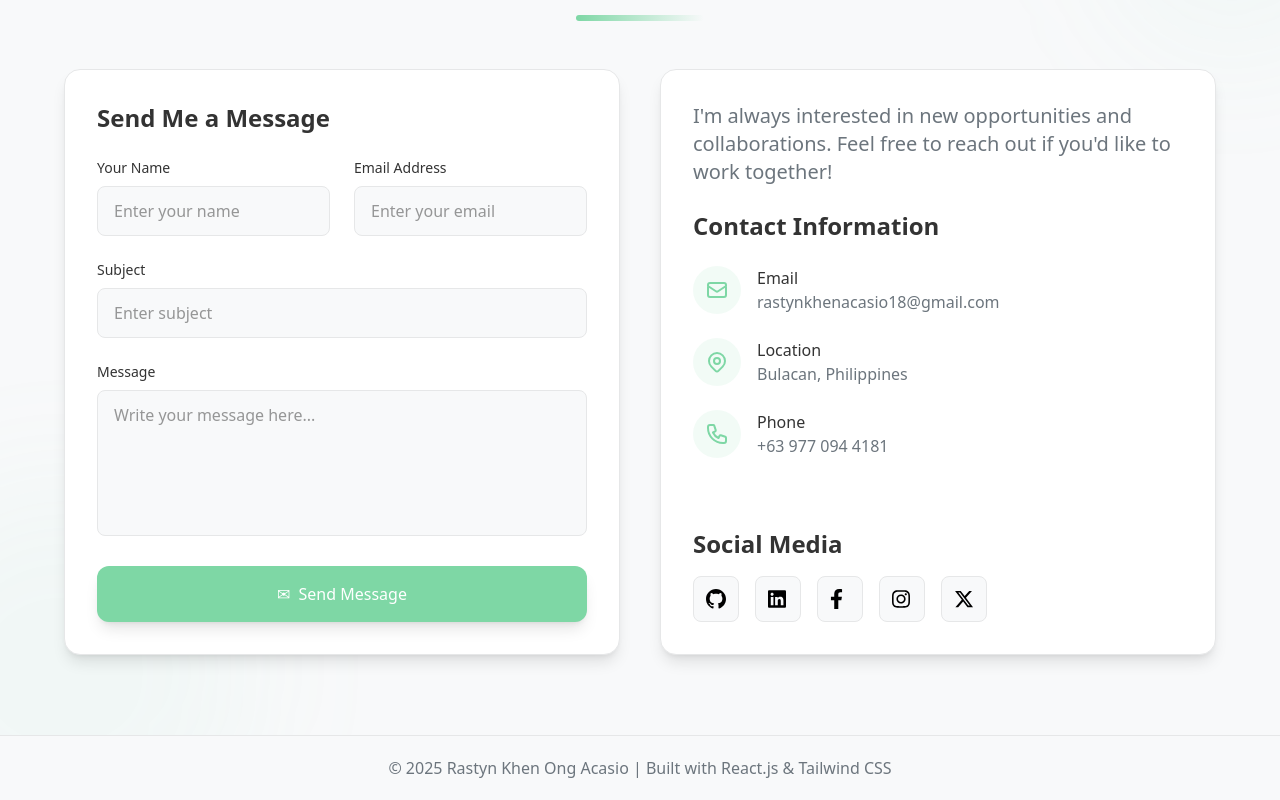
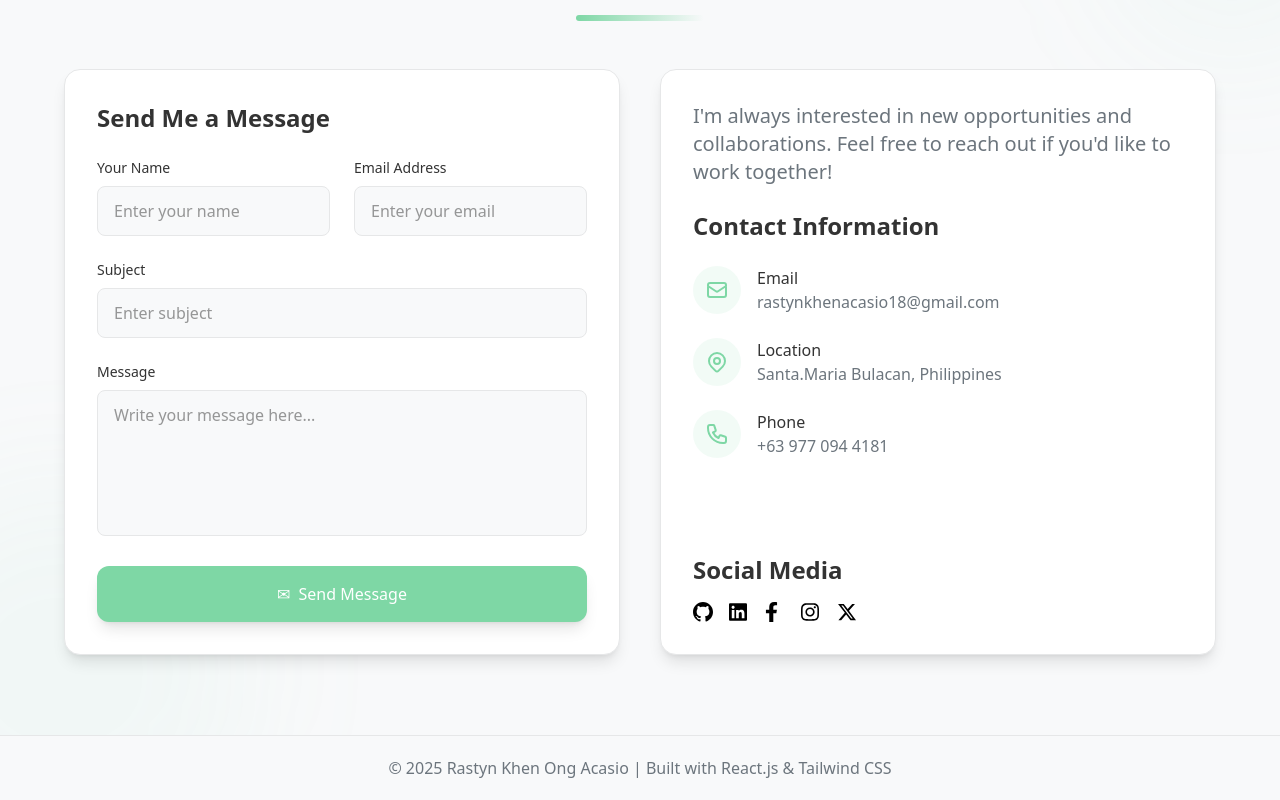
Before and after one commit to rastynkhen18/rastynkhen-portfolio, a React (Vite) app: page /contact in a window 1280 px wide. Shown: the part 4105-4905 px from the top of the page. Built offline with nearby package versions, Linux system fonts and the light colour scheme.

Commit message:
Merged Updates

```diff
--- a/src/pages/Contact.jsx
+++ b/src/pages/Contact.jsx
@@ -195,7 +195,7 @@ const Contact = () => {
                       </div>
                       <div>
                         <h4 className="text-md font-medium text-[var(--text-color)]">Location</h4>
-                        <p className="text-[var(--text-gray)]">Bulacan, Philippines</p>
+                        <p className="text-[var(--text-gray)]">Santa.Maria Bulacan, Philippines</p>
                       </div>
                     </div>
 
@@ -221,7 +221,7 @@ const Contact = () => {
                       href="https://github.com/rastynkhen18"
                       target="_blank"
                       rel="noopener noreferrer"
-                      className="flex items-center gap-2 p-3 bg-[var(--background-color)] rounded-lg border border-[var(--border-color)] hover:border-[var(--primary-color)] hover:shadow-md transition-all duration-200"
+                      className="flex items-center gap-2 transition-all duration-200"
                       aria-label="GitHub"
                     >
                       <DarkModeIcon src={GithubIcon} alt="GitHub" className="w-5 h-5" />
@@ -230,7 +230,7 @@ const Contact = () => {
                       href="https://www.linkedin.com/in/rastyn-khen-acasio-1a6a45375/"
                       target="_blank"
                       rel="noopener noreferrer"
-                      className="flex items-center gap-2 p-3 bg-[var(--background-color)] rounded-lg border border-[var(--border-color)] hover:border-[var(--primary-color)] hover:shadow-md transition-all duration-200"
+                      className="flex items-center gap-2 transition-all duration-200"
                       aria-label="LinkedIn"
                     >
                       <DarkModeIcon src={LinkedinIcon} alt="LinkedIn" className="w-5 h-5" />
@@ -239,7 +239,7 @@ const Contact = () => {
                       href="#"
                       target="_blank"
                       rel="noopener noreferrer"
-                      className="flex items-center gap-2 p-3 bg-[var(--background-color)] rounded-lg border border-[var(--border-color)] hover:border-[var(--primary-color)] hover:shadow-md transition-all duration-200"
+                      className="flex items-center gap-2 transition-all duration-200"
                       aria-label="Facebook"
                     >
                       <DarkModeIcon src={FacebookIcon} alt="Facebook" className="w-5 h-5" />
@@ -248,7 +248,7 @@ const Contact = () => {
                       href="#"
                       target="_blank"
                       rel="noopener noreferrer"
-                      className="flex items-center gap-2 p-3 bg-[var(--background-color)] rounded-lg border border-[var(--border-color)] hover:border-[var(--primary-color)] hover:shadow-md transition-all duration-200"
+                      className="flex items-center gap-2 transition-all duration-200"
                       aria-label="Instagram"
                     >
                       <DarkModeIcon src={InstagramIcon} alt="Instagram" className="w-5 h-5" />
@@ -257,7 +257,7 @@ const Contact = () => {
                       href="#"
                       target="_blank"
                       rel="noopener noreferrer"
-                      className="flex items-center gap-2 p-3 bg-[var(--background-color)] rounded-lg border border-[var(--border-color)] hover:border-[var(--primary-color)] hover:shadow-md transition-all duration-200"
+                      className="flex items-center gap-2 transition-all duration-200"
                       aria-label="Twitter"
                     >
                       <DarkModeIcon src={TwitterXIcon} alt="Twitter/X" className="w-5 h-5" />
```
